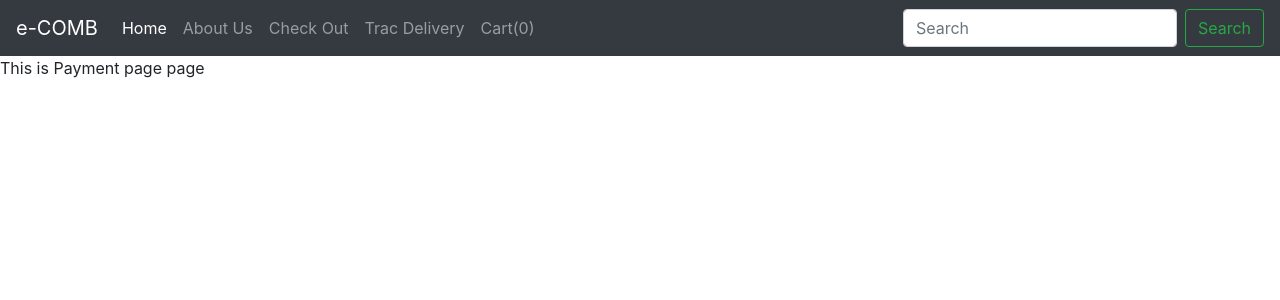
After one commit to Gaurav-Zaiswal/eComB, a Django app: page /checkout/ in a window 1280 px wide. The commit adds this page. Shown: the top 300 px of the page. Run offline with Django 3.2, Linux system fonts and the light colour scheme; some libraries are stand-ins or nearby versions.

Commit message:
added cart and modified navbar

```diff
--- a/mac/urls.py
+++ b/mac/urls.py
@@ -4,6 +4,7 @@ from django.conf import settings
 from django.conf.urls.static import static
 
 urlpatterns = [
+    path('', include('shop.urls')),
     path('admin/', admin.site.urls),
     path('shop/', include('shop.urls')),
     path('blog/', include('blog.urls'))
--- a/shop/templates/base.html
+++ b/shop/templates/base.html
@@ -16,7 +16,7 @@
   <body>
   {% comment %} {% load static %} {% endcomment %}
     <nav class="navbar navbar-expand-lg navbar-dark bg-dark">
-  <a class="navbar-brand" href="#">My Awesome Cart</a>
+  <a class="navbar-brand" href="/">e-COMB</a>
   <button class="navbar-toggler" type="button" data-toggle="collapse" data-target="#navbarSupportedContent" aria-controls="navbarSupportedContent" aria-expanded="false" aria-label="Toggle navigation">
     <span class="navbar-toggler-icon"></span>
   </button>
@@ -24,15 +24,21 @@
   <div class="collapse navbar-collapse" id="navbarSupportedContent">
     <ul class="navbar-nav mr-auto">
       <li class="nav-item active">
-        <a class="nav-link" href="#">Home <span class="sr-only">(current)</span></a>
+        <a class="nav-link" href="/home">Home <span class="sr-only">(current)</span></a>
       </li>
       <li class="nav-item">
-        <a class="nav-link" href="#">Link</a>
+        <a class="nav-link" href="/about">About Us</a>
       </li>
+      <li class="nav-item">
+        <a class="nav-link" href="/checkout">Check Out</a>
+      </li>
+      <li class="nav-item">
+        <a class="nav-link" href="/tracker">Trac Delivery</a>
+      </li
       <li class="nav-item dropdown">
-        <a class="nav-link dropdown-toggle" href="#" id="navbarDropdown" role="button" data-toggle="dropdown" aria-haspopup="true" aria-expanded="false">
+        {% comment %} <a class="nav-link dropdown-toggle" href="#" id="navbarDropdown" role="button" data-toggle="dropdown" aria-haspopup="true" aria-expanded="false">
           Dropdown
-        </a>
+        </a> {% endcomment %}
         <div class="dropdown-menu" aria-labelledby="navbarDropdown">
           <a class="dropdown-item" href="#">Action</a>
           <a class="dropdown-item" href="#">Another action</a>
@@ -41,7 +47,7 @@
         </div>
       </li>
       <li class="nav-item">
-        <a class="nav-link disabled" href="#" tabindex="-1" aria-disabled="true">Disabled</a>
+        <a class="nav-link" href="#">Cart(<span id="cart">0</span>)</a>
       </li>
     </ul>
     <form class="form-inline my-2 my-lg-0">
@@ -58,5 +64,6 @@
     <script src="https://code.jquery.com/jquery-3.3.1.slim.min.js" integrity="sha384-q8i/X+965DzO0rT7abK41JStQIAqVgRVzpbzo5smXKp4YfRvH+8abtTE1Pi6jizo" crossorigin="anonymous"></script>
     <script src="https://cdnjs.cloudflare.com/ajax/libs/popper.js/1.14.6/umd/popper.min.js" integrity="sha384-wHAiFfRlMFy6i5SRaxvfOCifBUQy1xHdJ/yoi7FRNXMRBu5WHdZYu1hA6ZOblgut" crossorigin="anonymous"></script>
     <script src="https://stackpath.bootstrapcdn.com/bootstrap/4.2.1/js/bootstrap.min.js" integrity="sha384-B0UglyR+jN6CkvvICOB2joaf5I4l3gm9GU6Hc1og6Ls7i6U/mkkaduKaBhlAXv9k" crossorigin="anonymous"></script>
+    {% block js %}{% endblock %}
   </body>
 </html>
--- /dev/null
+++ b/shop/templates/shop/checkout.html
@@ -0,0 +1,3 @@
+{% extends 'base.html' %}
+{% block title %}Check Out{% endblock %}
+{% block body %} This is Payment page page{% endblock %}
--- /dev/null
+++ b/shop/templates/shop/tracker.html
@@ -0,0 +1,3 @@
+{% extends 'base.html' %}
+{% block title %}Track{% endblock %}
+{% block body %} This is Tracker page{% endblock %}
--- a/shop/views.py
+++ b/shop/views.py
@@ -30,7 +30,7 @@ def contact(request):
     return HttpResponse('this is shop contact us page')
 
 def tracker(request):
-    return HttpResponse('this is shop tracker page')
+    return render(request, 'shop/tracker.html')
 
 def search(request):
     return HttpResponse('this is shop search page page')
@@ -39,4 +39,4 @@ def productpreview(request):
     return HttpResponse('this is shop product preview page')
 
 def checkout(request):
-    return HttpResponse('this is shop checkout point page')
+    return render(request, 'shop/checkout.html')
```
Also changed, not shown: shop/templates/shop/index.html (+30 -1 lines).
